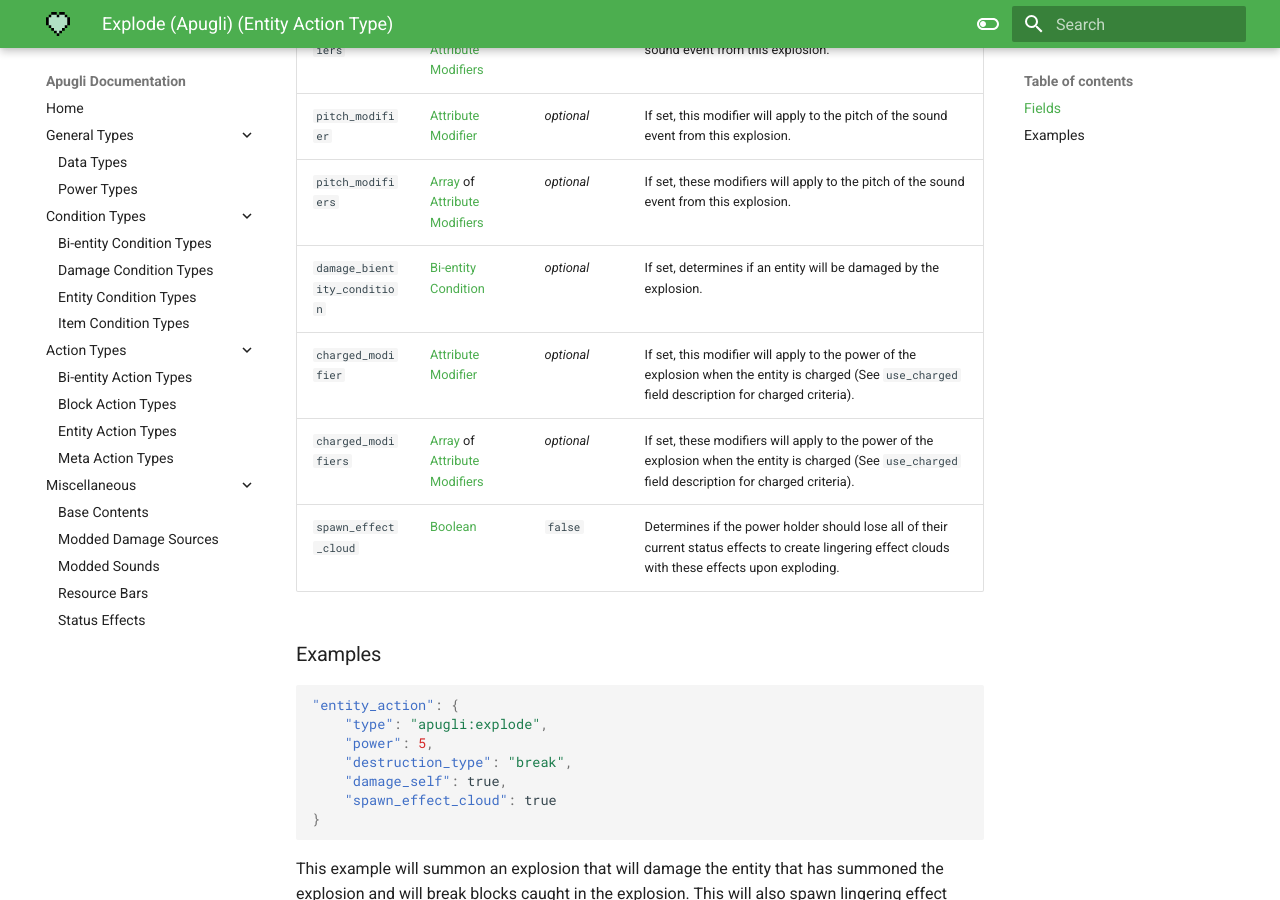
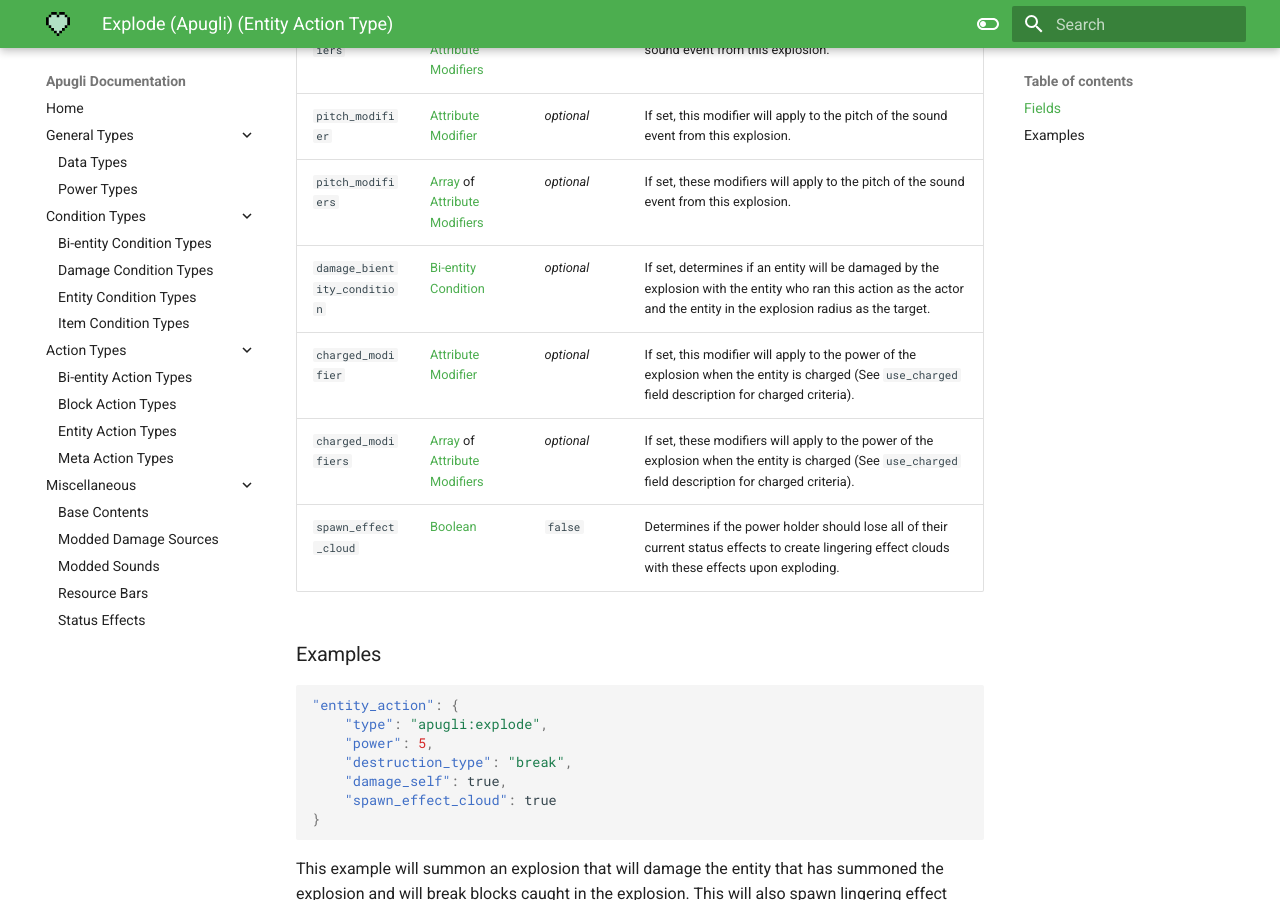
Before and after one commit to MerchantPug/apugli-docs, an MkDocs documentation site: the page built from docs/types/entity_action_types/explode.md, in a window 1280 px wide and 900 px high, scrolled down 1340 px. Built offline with MkDocs 1.6.1 and Material for MkDocs 9.7.7, drawn with Linux system fonts in a browser that asks for light colours.

Commit message:
Update explode.md

```diff
--- a/docs/types/entity_action_types/explode.md
+++ b/docs/types/entity_action_types/explode.md
@@ -31,7 +31,7 @@ Field | Type | Default | Description
 `volume_modifiers` | [Array](https://origins.readthedocs.io/en/latest/types/data_types/array/) of [Attribute Modifiers](https://origins.readthedocs.io/en/latest/types/data_types/attribute_modifier/) | *optional* | If set, these modifiers will apply to the volume of the sound event from this explosion.
 `pitch_modifier` | [Attribute Modifier](https://origins.readthedocs.io/en/latest/types/data_types/attribute_modifier/) | *optional* | If set, this modifier will apply to the pitch of the sound event from this explosion.
 `pitch_modifiers` | [Array](https://origins.readthedocs.io/en/latest/types/data_types/array/) of [Attribute Modifiers](https://origins.readthedocs.io/en/latest/types/data_types/attribute_modifier/) | *optional* | If set, these modifiers will apply to the pitch of the sound event from this explosion.
-`damage_bientity_condition` | [Bi-entity Condition](https://origins.readthedocs.io/en/latest/types/bientity_condition_types/) | *optional* | If set, determines if an entity will be damaged by the explosion.
+`damage_bientity_condition` | [Bi-entity Condition](https://origins.readthedocs.io/en/latest/types/bientity_condition_types/) | *optional* | If set, determines if an entity will be damaged by the explosion with the entity who ran this action as the actor and the entity in the explosion radius as the target.
 `charged_modifier` | [Attribute Modifier](https://origins.readthedocs.io/en/latest/types/data_types/attribute_modifier/) | *optional* | If set, this modifier will apply to the power of the explosion when the entity is charged (See `use_charged` field description for charged criteria).
 `charged_modifiers` | [Array](https://origins.readthedocs.io/en/latest/types/data_types/array/) of [Attribute Modifiers](https://origins.readthedocs.io/en/latest/types/data_types/attribute_modifier/) | *optional* | If set, these modifiers will apply to the power of the explosion when the entity is charged (See `use_charged` field description for charged criteria).
 `spawn_effect_cloud` | [Boolean](https://origins.readthedocs.io/en/latest/types/data_types/data_types/boolean/) | `false` | Determines if the power holder should lose all of their current status effects to create lingering effect clouds with these effects upon exploding.
```
